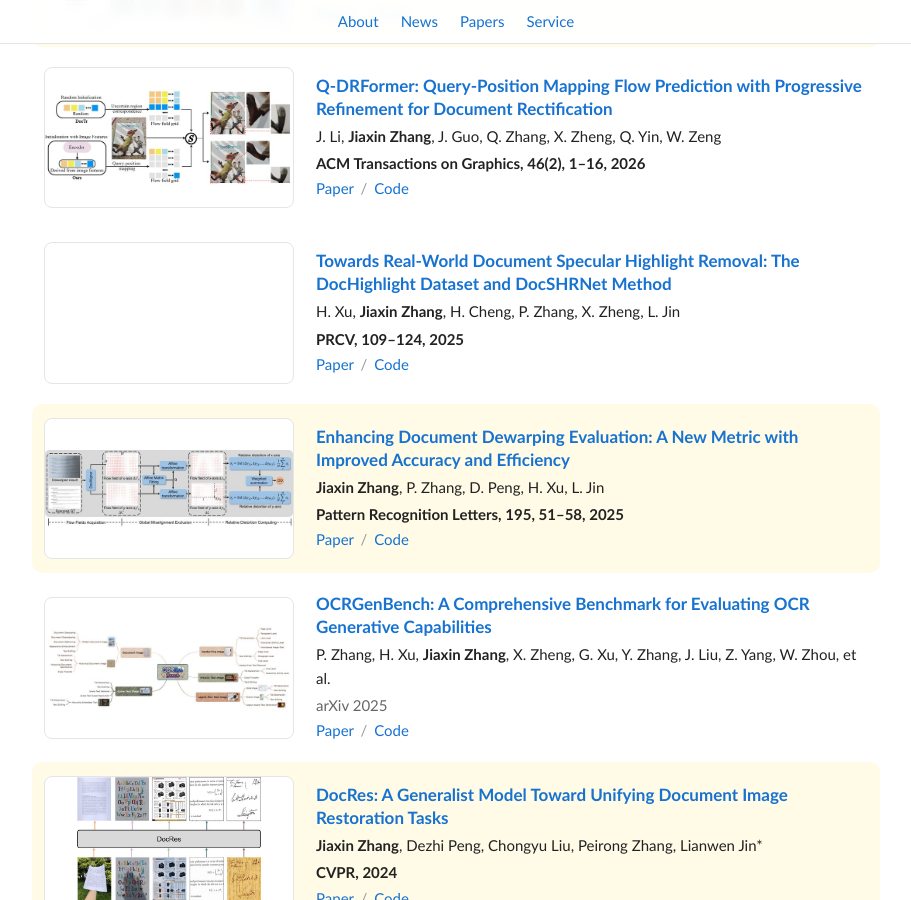
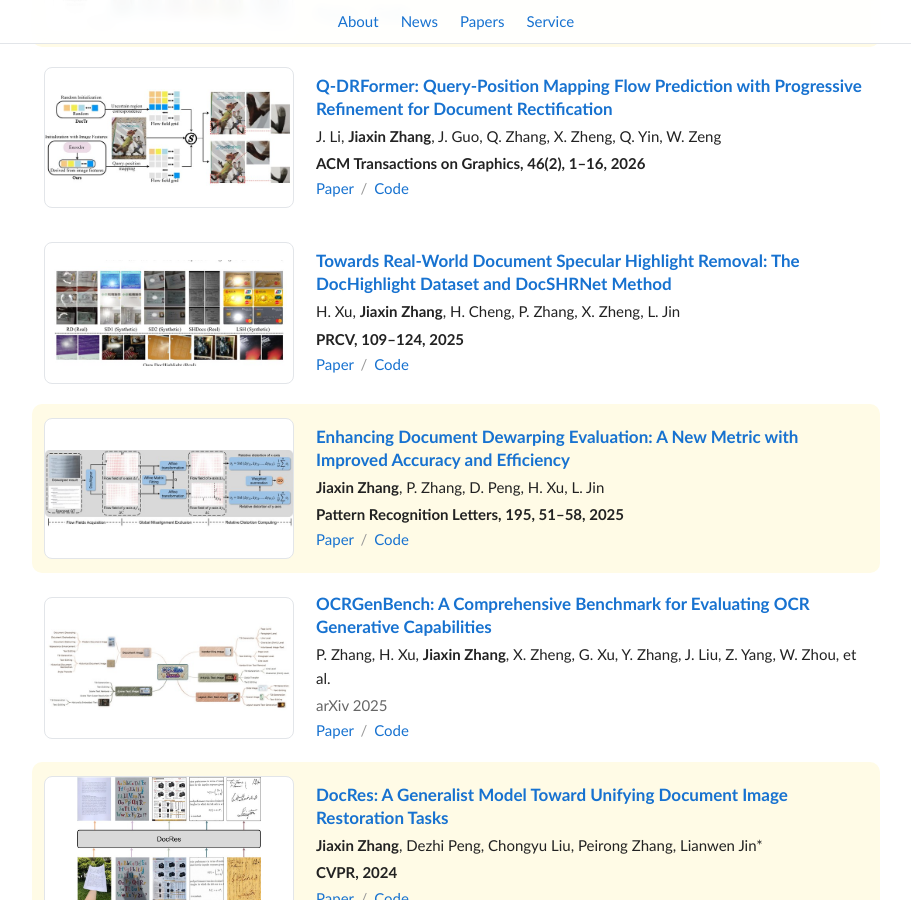
Before and after one commit to ZZZHANG-jx/ZZZHANG-jx.github.io, a Jekyll site: the page built from _pages/about.md, in a window 1280 px wide and 900 px high, scrolled down 1421 px. Shown: the whole window, without its empty margins (184-1095 px from the left). Built offline with Jekyll 4.4.1, drawn with Linux system fonts in a browser that asks for light colours.

Commit message:
Add DocSHRNet cover image (Figure 1)

```diff
--- a/_includes/papers.html
+++ b/_includes/papers.html
@@ -62,7 +62,7 @@
 </article>
 
 <article class="paper">
-  <div class="paper-media contain"></div>
+  <div class="paper-media contain"><img src="../images/publication_imgs/docshrnet.jpg" alt="DocHighlight dataset samples" loading="lazy" decoding="async"></div>
   <div class="paper-body">
     <h4 class="paper-title"><a href="https://doi.org/10.1007/978-981-95-5676-2_8">Towards Real-World Document Specular Highlight Removal: The DocHighlight Dataset and DocSHRNet Method</a></h4>
     <p class="paper-authors">H. Xu, <b>Jiaxin Zhang</b>, H. Cheng, P. Zhang, X. Zheng, L. Jin</p>
```
Also changed, not shown: images/publication_imgs/docshrnet.jpg (added).
